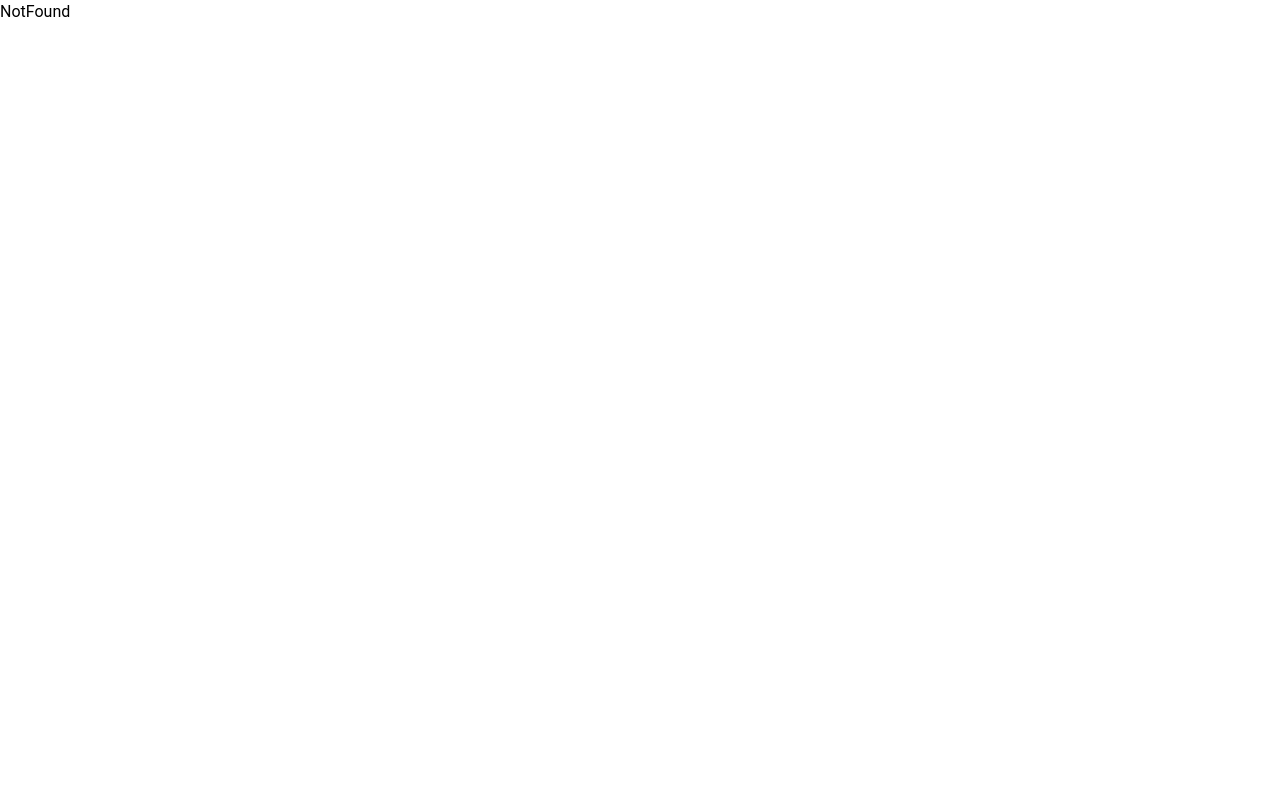
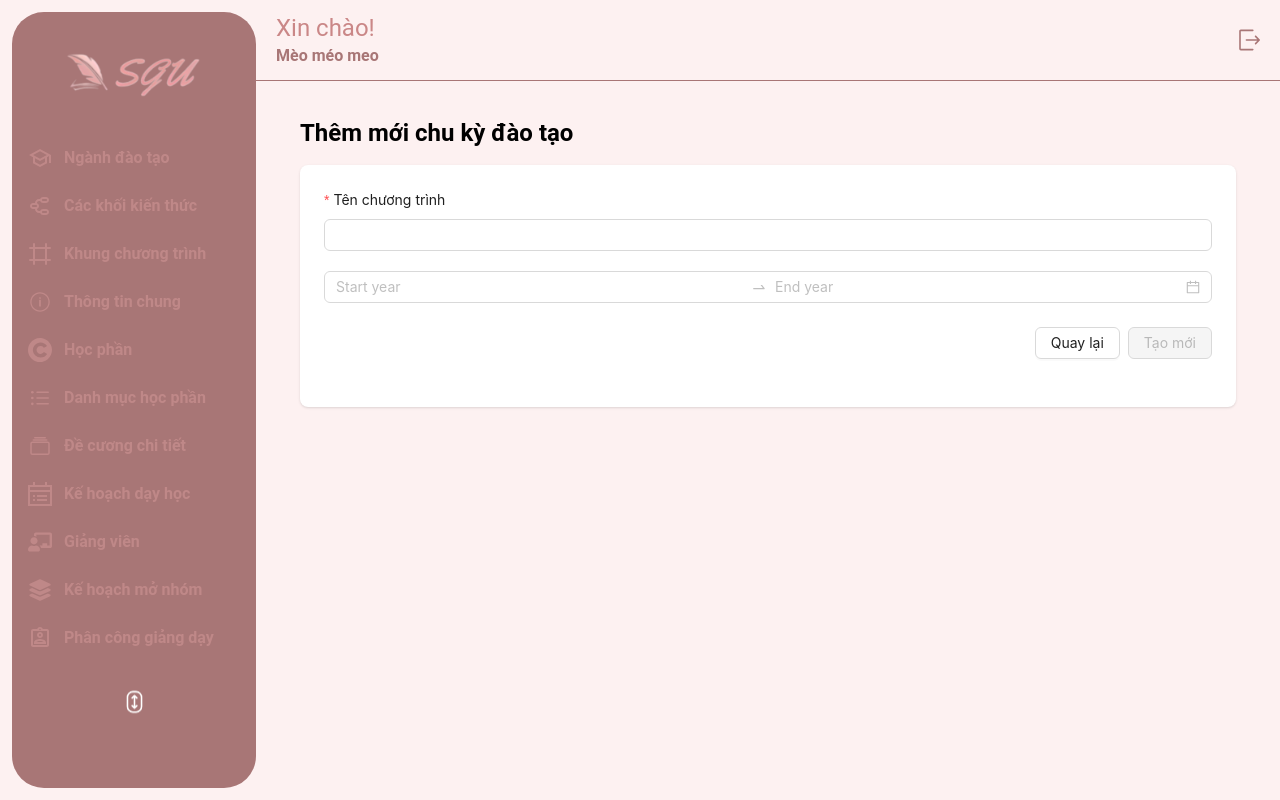
Before and after one commit to angsongji/CTDT, a React (Vite) app in the folder frontend/: page /admin/training-cycle/create in a window 1280 px wide. Built offline with nearby package versions, Linux system fonts and the light colour scheme.

Commit message:
Giao dien them moi TrainingCycle

```diff
--- /dev/null
+++ b/frontend/src/pages/admin/CreateTrainingCycle.jsx
@@ -0,0 +1,79 @@
+import { Button, Form, Input, Space, DatePicker } from 'antd';
+import { useEffect, useState } from 'react';
+import { useNavigate } from 'react-router-dom';
+
+const { RangePicker } = DatePicker;
+
+function CreateTrainingCycle() {
+
+    const navigate = useNavigate();
+    const [form] = Form.useForm();
+
+    const onFinish = (values) => {
+        console.log('data:', values);
+    };
+
+    const SubmitButton = ({ form, children }) => {
+        const [submittable, setSubmittable] = useState(false);
+        const values = Form.useWatch([], form);
+
+        useEffect(() => {
+            form
+                .validateFields({ validateOnly: true })
+                .then(() => setSubmittable(true))
+                .catch(() => setSubmittable(false));
+        }, [form, values]);
+
+        return (
+            <Button type="primary" htmlType="submit" disabled={!submittable}>
+                {children}
+            </Button>
+        );
+    };
+
+    return (
+        <>
+            <div className="p-6">
+                <h1 className="text-2xl font-bold mb-4">Thêm mới chu kỳ đào tạo</h1>
+                <div className="bg-white rounded-lg shadow p-6">
+                    <Form
+                        form={form}
+                        name="validateOnly"
+                        layout="vertical"
+                        autoComplete="off"
+                        onFinish={onFinish}
+                    >
+
+                        <Form.Item
+                            style={{ marginBottom: '20px' }}
+                            name="name"
+                            label="Tên chương trình"
+                            rules={[{ required: true, message: 'Tên chương trình là bắt buộc!' }]}
+                        >
+                            <Input />
+                        </Form.Item>
+
+                        <Form.Item
+                            name="dates"
+                            rules={[{ required: true, message: 'Vui lòng chọn khoảng thời gian!' }]}
+                        >
+                            <RangePicker
+                                style={{ width: '100%' }}
+                                picker="year"
+                            />
+                        </Form.Item>
+
+                        <Form.Item>
+                            <Space className="flex justify-end w-full">
+                                <Button  onClick={() => navigate(-1)}>Quay lại</Button>
+                                <SubmitButton form={form}>Tạo mới</SubmitButton>
+                            </Space>
+                        </Form.Item>
+                    </Form>
+                </div>
+            </div>
+        </>
+    );
+}
+
+export default CreateTrainingCycle;
--- a/frontend/src/pages/admin/TrainingCycle.jsx
+++ b/frontend/src/pages/admin/TrainingCycle.jsx
@@ -1,6 +1,7 @@
 import React from 'react';
 import { FaPlus } from "react-icons/fa6";
-import { Input, Button,  Table } from 'antd';
+import { Input, Button, Table } from 'antd';
+import { Link } from 'react-router-dom';
 
 
 const dataSource = [
@@ -97,11 +98,13 @@ const TrainingCycle = () => {
             placeholder="Tìm kiếm..."
             style={{ width: '250px', padding: '0.25rem 0.5rem' }} />
 
-          <Button type='primary' className='!bg-[var(--dark-pink)] hover:!bg-[var(--medium-pink2)]'>
-            <span className=' text-white px-2 py-1 rounded-md flex items-center  justify-center gap-1'>
-              <FaPlus />Thêm
-            </span>
-          </Button>
+          <Link to="/admin/training-cycle/create">
+            <Button type='primary' className='!bg-[var(--dark-pink)] hover:!bg-[var(--medium-pink2)]'>
+              <span className=' text-white px-2 py-1 rounded-md flex items-center  justify-center gap-1'>
+                <FaPlus />Thêm
+              </span>
+            </Button>
+          </Link>
         </div>
         <Table
           dataSource={dataSource}
--- a/frontend/src/routes/index.jsx
+++ b/frontend/src/routes/index.jsx
@@ -17,6 +17,7 @@ import Lecturer from "../pages/admin/Lecturer";
 import GroupOpeningPlan from "../pages/admin/GroupOpeningPlan";
 import TeachingAssignment from "../pages/admin/TeachingAssignment";
 import TrainingCycle from "../pages/admin/TrainingCycle";
+import CreateTrainingCycle from "../pages/admin/CreateTrainingCycle";
 
 const router = createBrowserRouter([
     {
@@ -47,6 +48,7 @@ const router = createBrowserRouter([
             { path: "group-opening-plan", element: <GroupOpeningPlan /> },
             { path: "teaching-assignment", element: <TeachingAssignment /> },
             { path: "training-cycle", element: <TrainingCycle /> },
+            { path: "training-cycle/create", element: <CreateTrainingCycle /> },
         ],
     },
     { path: "*", element: <NotFound /> },
```
